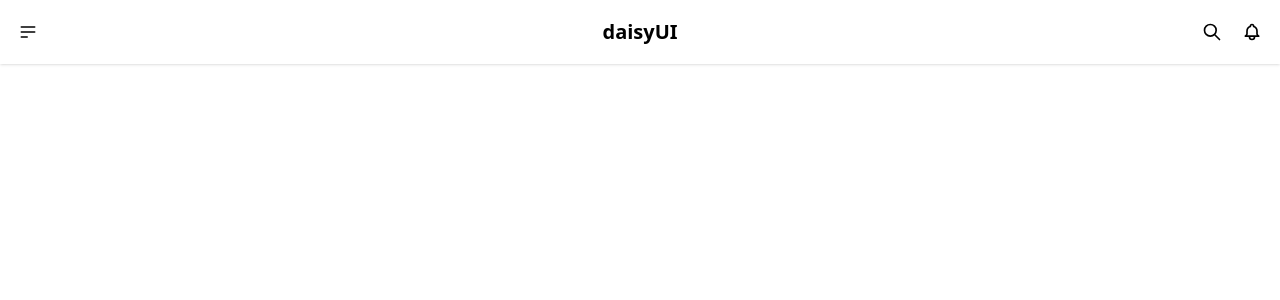
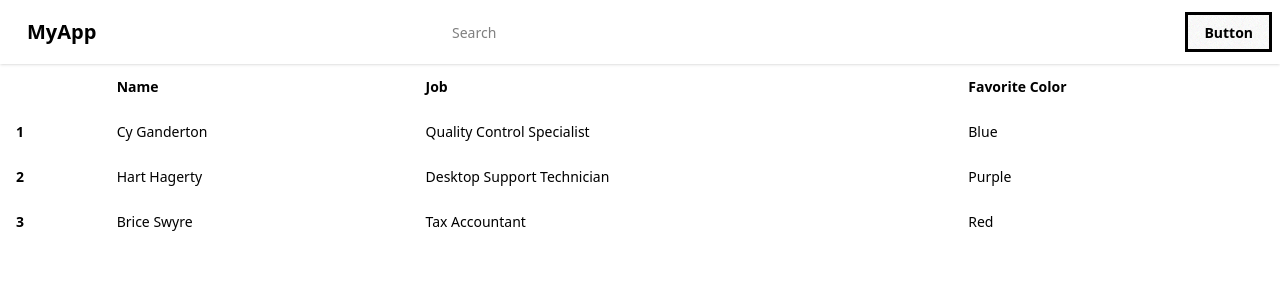
Before and after one commit to alfarezza/React, a React (Vite) app: page / in a window 1280 px wide. Shown: the top 300 px of the page. Built offline with nearby package versions, Linux system fonts and the light colour scheme.

Commit message:
Add component table

```diff
--- a/src/App.jsx
+++ b/src/App.jsx
@@ -1,11 +1,13 @@
 import './App.css'
 import Navbar from './components/Navbar'
+import Tablelist from './components/Tablelist'
 
 function App() {
 
   return (
     <>
       <Navbar/>
+      <Tablelist/>
     </>
   )
 }
--- a/src/components/Navbar.jsx
+++ b/src/components/Navbar.jsx
@@ -3,32 +3,15 @@
         <>
             <div className="navbar bg-base-100 shadow-sm">
                 <div className="navbar-start">
-                    <div className="dropdown">
-                        <div tabIndex={0} role="button" className="btn btn-ghost btn-circle">
-                            <svg xmlns="http://www.w3.org/2000/svg" className="h-5 w-5" fill="none" viewBox="0 0 24 24" stroke="currentColor"> <path strokeLinecap="round" strokeLinejoin="round" strokeWidth="2" d="M4 6h16M4 12h16M4 18h7" /> </svg>
-                        </div>
-                        <ul
-                            tabIndex={0}
-                            className="menu menu-sm dropdown-content bg-base-100 rounded-box z-1 mt-3 w-52 p-2 shadow">
-                            <li><a>Homepage</a></li>
-                            <li><a>Portfolio</a></li>
-                            <li><a>About</a></li>
-                        </ul>
+                    <a className="btn btn-ghost text-xl">MyApp</a>
+                </div>
+                <div className="navbar-center hidden lg:flex">
+                    <div className="form-control">
+                        <input type="text" placeholder="Search" className="input input-bordered w-100 md:w-100px"/>
                     </div>
                 </div>
-                <div className="navbar-center">
-                    <a className="btn btn-ghost text-xl">daisyUI</a>
-                </div>
                 <div className="navbar-end">
-                    <button className="btn btn-ghost btn-circle">
-                        <svg xmlns="http://www.w3.org/2000/svg" className="h-5 w-5" fill="none" viewBox="0 0 24 24" stroke="currentColor"> <path strokeLinecap="round" strokeLinejoin="round" strokeWidth="2" d="M21 21l-6-6m2-5a7 7 0 11-14 0 7 7 0 0114 0z" /> </svg>
-                    </button>
-                    <button className="btn btn-ghost btn-circle">
-                        <div className="indicator">
-                            <svg xmlns="http://www.w3.org/2000/svg" className="h-5 w-5" fill="none" viewBox="0 0 24 24" stroke="currentColor"> <path strokeLinecap="round" strokeLinejoin="round" strokeWidth="2" d="M15 17h5l-1.405-1.405A2.032 2.032 0 0118 14.158V11a6.002 6.002 0 00-4-5.659V5a2 2 0 10-4 0v.341C7.67 6.165 6 8.388 6 11v3.159c0 .538-.214 1.055-.595 1.436L4 17h5m6 0v1a3 3 0 11-6 0v-1m6 0H9" /> </svg>
-                            <span className="badge badge-xs badge-primary indicator-item"></span>
-                        </div>
-                    </button>
+                    <a className="btn btn-primary">Button</a>
                 </div>
             </div>
         </>
--- /dev/null
+++ b/src/components/Tablelist.jsx
@@ -0,0 +1,42 @@
+export default function Tablelist() {
+    return (
+        <>
+            <div className="overflow-x-auto">
+                <table className="table">
+                    {/* head */}
+                    <thead>
+                        <tr>
+                            <th></th>
+                            <th>Name</th>
+                            <th>Job</th>
+                            <th>Favorite Color</th>
+                        </tr>
+                    </thead>
+                    <tbody>
+                        {/* row 1 */}
+                        <tr className="bg-base-200">
+                            <th>1</th>
+                            <td>Cy Ganderton</td>
+                            <td>Quality Control Specialist</td>
+                            <td>Blue</td>
+                        </tr>
+                        {/* row 2 */}
+                        <tr>
+                            <th>2</th>
+                            <td>Hart Hagerty</td>
+                            <td>Desktop Support Technician</td>
+                            <td>Purple</td>
+                        </tr>
+                        {/* row 3 */}
+                        <tr>
+                            <th>3</th>
+                            <td>Brice Swyre</td>
+                            <td>Tax Accountant</td>
+                            <td>Red</td>
+                        </tr>
+                    </tbody>
+                </table>
+            </div>
+        </>
+    )
+}
```
